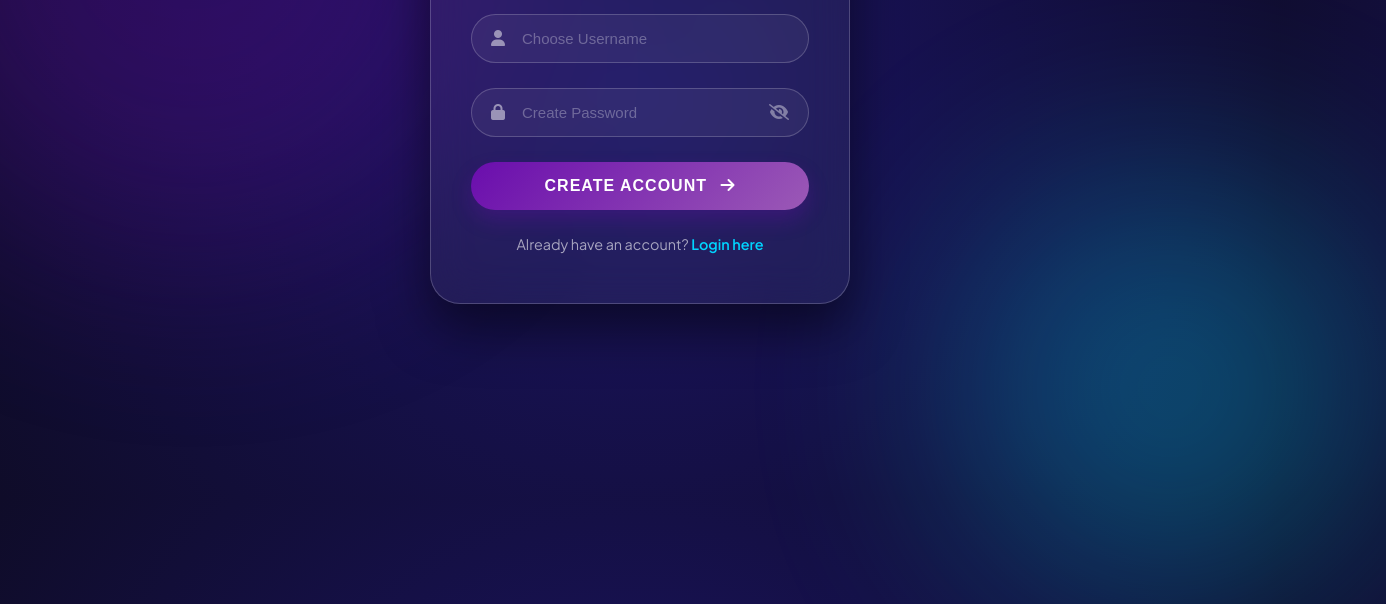
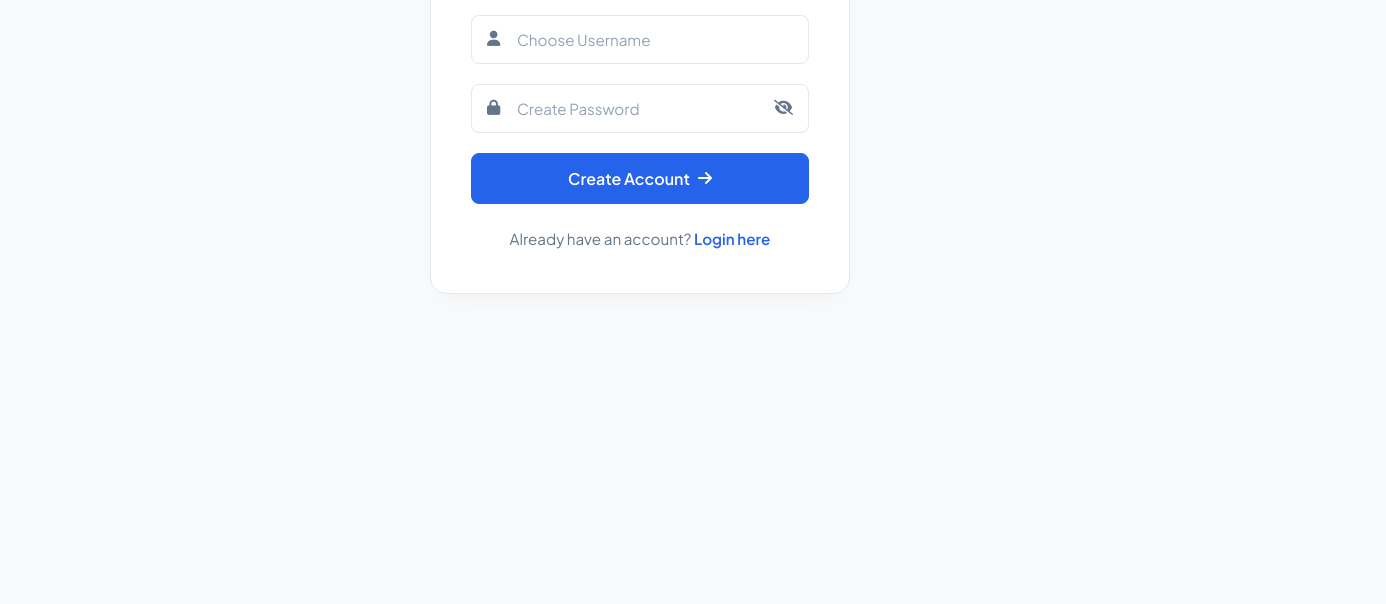
Before and after one commit to aabeethh/resume-builder-, a website: page Register.html in a window 1280 px wide. Shown: the part 302-906 px from the top of the page, 1386 px wide, since content can reach past the window. After the commit the page ends 800 px from the top, so only its background shows below. Drawn offline with Linux system fonts and the light colour scheme.

Commit message:
register done

```diff
--- a/Register.html
+++ b/Register.html
@@ -1,158 +1,206 @@
 <!DOCTYPE html>
 <html lang="en">
 <head>
-    <title>Register | ResumeElite</title>
+    <title>Register | Resume Builder</title>
     <meta charset="UTF-8">
     <meta name="viewport" content="width=device-width, initial-scale=1.0">
 
-    <link href="https://fonts.googleapis.com/css2?family=Plus+Jakarta+Sans:wght@400;600;700&display=swap" rel="stylesheet">
+    <link href="https://fonts.googleapis.com/css2?family=Plus+Jakarta+Sans:wght@400;500;600;700&display=swap" rel="stylesheet">
     <link rel="stylesheet" href="https://cdnjs.cloudflare.com/ajax/libs/font-awesome/6.4.0/css/all.min.css">
 
     <style>
+        /* --- MINIMAL THEME VARIABLES --- */
         :root {
-            --primary: #6a0dad;
-            --accent: #00d4ff;
-            --bg-dark: #0f0c29;
-            --glass: rgba(255, 255, 255, 0.1);
-            --border: rgba(255, 255, 255, 0.2);
-            --text: #ffffff;
-            --danger: #ff4757;
-            --success: #2ecc71;
+            --primary: #2563eb;       /* Royal Blue */
+            --primary-dark: #1e40af;
+            --text-main: #0f172a;     /* Dark Slate */
+            --text-light: #64748b;    /* Light Slate */
+            --bg-body: #f8fafc;       /* Light Gray Background */
+            --bg-card: #ffffff;       /* White Card Background */
+            --border: #e2e8f0;
+            --danger: #ef4444;
+            --success: #10b981;
+            --transition: all 0.2s ease;
         }
 
         * { margin: 0; padding: 0; box-sizing: border-box; }
 
         body {
             height: 100vh;
-            display: flex; justify-content: center; align-items: center;
+            display: flex;
+            justify-content: center;
+            align-items: center;
             font-family: 'Plus Jakarta Sans', sans-serif;
-            background: radial-gradient(circle at center, #1b1464 0%, #0f0c29 100%);
+            background-color: var(--bg-body);
+            color: var(--text-main);
             overflow: hidden;
-            position: relative;
+            padding: 20px;
         }
 
-        /* --- ANIMATED BACKGROUND --- */
-        .blob {
-            position: absolute; width: 600px; height: 600px;
-            background: var(--primary); border-radius: 50%;
-            filter: blur(100px); opacity: 0.3; z-index: -1;
-            animation: float 20s infinite alternate;
-        }
-        .blob-2 { background: var(--accent); width: 400px; height: 400px; bottom: -50px; right: -50px; animation-delay: -5s; }
+        /* --- REMOVED BLOBS FOR MINIMAL LOOK --- */
+        .blob { display: none; }
 
-        @keyframes float {
-            0% { transform: translate(0, 0) scale(1); }
-            100% { transform: translate(50px, 50px) scale(1.1); }
-        }
-
-        /* --- REGISTER CARD (3D TILT) --- */
+        /* --- REGISTER CARD (CLEAN, PROFESSIONAL & STATIC) --- */
         .register-container {
-            background: rgba(255, 255, 255, 0.05);
-            backdrop-filter: blur(20px);
-            -webkit-backdrop-filter: blur(20px);
-            padding: 50px 40px;
-            width: 420px;
-            border-radius: 30px;
-            box-shadow: 0 25px 50px rgba(0, 0, 0, 0.5);
+            background: var(--bg-card);
+            padding: 45px 40px;
+            width: 100%;
+            max-width: 420px;
+            border-radius: 16px;
+            box-shadow: 0 10px 30px -10px rgba(0, 0, 0, 0.05);
+            border: 1px solid var(--border);
             text-align: center;
-            border: 1px solid var(--border);
-            animation: slideUp 0.8s cubic-bezier(0.175, 0.885, 0.32, 1.275);
-            transform-style: preserve-3d;
-            perspective: 1000px;
-        }
-
-        @keyframes slideUp {
-            from { opacity: 0; transform: translateY(50px); }
-            to { opacity: 1; transform: translateY(0); }
         }
 
         h1 {
-            margin-bottom: 30px; font-size: 2rem; font-weight: 700; color: white;
-            text-shadow: 0 0 20px rgba(255,255,255,0.2);
+            margin-bottom: 30px;
+            font-size: 1.8rem;
+            font-weight: 700;
+            color: var(--text-main);
+            letter-spacing: -0.5px;
         }
 
         /* --- INPUT GROUPS --- */
-        .input-group { position: relative; margin-bottom: 25px; width: 100%; }
+        .input-group {
+            position: relative;
+            margin-bottom: 20px;
+            width: 100%;
+            text-align: left;
+        }
 
         .input-group i.main-icon {
-            position: absolute; left: 20px; top: 50%; transform: translateY(-50%);
-            color: rgba(255,255,255,0.5); transition: 0.3s;
+            position: absolute;
+            left: 16px;
+            top: 50%;
+            transform: translateY(-50%);
+            color: var(--text-light);
+            transition: var(--transition);
+            font-size: 0.95rem;
         }
 
         .input-group input {
-            width: 100%; padding: 15px 50px;
-            background: rgba(255,255,255,0.05);
+            width: 100%;
+            padding: 14px 16px 14px 45px;
+            background: var(--bg-card);
             border: 1px solid var(--border);
-            border-radius: 50px;
-            color: white; font-size: 15px; outline: none;
-            transition: 0.3s;
+            border-radius: 8px;
+            color: var(--text-main);
+            font-size: 0.95rem;
+            font-family: inherit;
+            outline: none;
+            transition: var(--transition);
         }
 
-        .input-group input::placeholder { color: rgba(255,255,255,0.3); }
+        .input-group input::placeholder { color: #94a3b8; }
 
         .input-group input:focus {
-            background: rgba(255,255,255,0.1);
-            border-color: var(--accent);
-            box-shadow: 0 0 15px rgba(0, 212, 255, 0.3);
+            border-color: var(--primary);
+            box-shadow: 0 0 0 3px rgba(37, 99, 235, 0.1);
         }
 
-        .input-group input:focus + i.main-icon { color: var(--accent); }
+        .input-group input:focus + i.main-icon { color: var(--primary); }
 
         /* --- EYE ICON --- */
         .toggle-password {
-            position: absolute; right: 20px; top: 50%; transform: translateY(-50%);
-            color: rgba(255,255,255,0.4); cursor: pointer; transition: 0.3s;
+            position: absolute;
+            right: 16px;
+            top: 50%;
+            transform: translateY(-50%);
+            color: var(--text-light);
+            cursor: pointer;
+            transition: var(--transition);
+            font-size: 0.95rem;
         }
-        .toggle-password:hover { color: white; }
+        .toggle-password:hover { color: var(--text-main); }
 
         /* --- PASSWORD STRENGTH --- */
         .validation-list {
-            text-align: left; background: rgba(0,0,0,0.2);
-            padding: 15px; border-radius: 12px; margin-bottom: 20px;
-            display: none; border: 1px solid var(--border);
+            text-align: left;
+            background: #f1f5f9;
+            padding: 15px;
+            border-radius: 8px;
+            margin-bottom: 20px;
+            display: none;
+            border: 1px solid var(--border);
         }
 
         .validation-item {
-            display: flex; align-items: center; margin-bottom: 5px;
-            color: rgba(255,255,255,0.5); font-size: 0.85rem; transition: 0.3s;
+            display: flex;
+            align-items: center;
+            margin-bottom: 8px;
+            color: var(--text-light);
+            font-size: 0.85rem;
+            transition: var(--transition);
+            font-weight: 500;
         }
         .validation-item:last-child { margin-bottom: 0; }
 
-        .validation-item i { margin-right: 10px; font-size: 12px; transition: 0.3s; }
+        .validation-item i {
+            margin-right: 10px;
+            font-size: 14px;
+            transition: var(--transition);
+        }
 
         .validation-item.valid { color: var(--success); }
-        .validation-item.valid i { transform: scale(1.2); }
+        .validation-item.valid i { transform: scale(1.1); }
 
         .validation-item.invalid { color: var(--danger); }
 
         /* --- BUTTON --- */
         button[type="submit"] {
-            width: 100%; padding: 15px;
-            background: linear-gradient(135deg, var(--primary), #9b59b6);
-            color: white; border: none; border-radius: 50px;
-            font-size: 16px; font-weight: 700; cursor: pointer;
-            transition: 0.3s; box-shadow: 0 10px 20px rgba(106, 13, 173, 0.3);
-            text-transform: uppercase; letter-spacing: 1px;
+            width: 100%;
+            padding: 14px;
+            background: var(--primary);
+            color: white;
+            border: 1px solid var(--primary);
+            border-radius: 8px;
+            font-size: 1rem;
+            font-weight: 600;
+            cursor: pointer;
+            transition: var(--transition);
+            font-family: inherit;
+            display: flex;
+            justify-content: center;
+            align-items: center;
         }
 
         button[type="submit"]:hover {
-            transform: translateY(-3px) scale(1.02);
-            box-shadow: 0 15px 30px rgba(106, 13, 173, 0.5);
-            filter: brightness(1.2);
+            background: var(--primary-dark);
+            border-color: var(--primary-dark);
+            transform: translateY(-2px);
+            box-shadow: 0 4px 12px rgba(37, 99, 235, 0.2);
         }
 
-        /* Shake Animation for Error */
+        /* Shake Animation for Error (Kept for functional UX feedback) */
         @keyframes shake {
             0%, 100% { transform: translateX(0); }
             25% { transform: translateX(-5px); }
             75% { transform: translateX(5px); }
         }
-        .shake { animation: shake 0.4s ease-in-out; border-color: var(--danger) !important; }
+        .shake {
+            animation: shake 0.4s ease-in-out;
+            border-color: var(--danger) !important;
+            box-shadow: 0 0 0 3px rgba(239, 68, 68, 0.1) !important;
+        }
 
         /* --- LINKS --- */
-        p { margin-top: 25px; font-size: 0.9rem; color: rgba(255,255,255,0.6); }
-        a { color: var(--accent); text-decoration: none; font-weight: 600; transition: 0.3s; }
-        a:hover { color: white; text-shadow: 0 0 10px var(--accent); }
+        p {
+            margin-top: 25px;
+            font-size: 0.95rem;
+            color: var(--text-light);
+        }
+
+        a {
+            color: var(--primary);
+            text-decoration: none;
+            font-weight: 600;
+            transition: var(--transition);
+        }
+
+        a:hover {
+            color: var(--primary-dark);
+            text-decoration: underline;
+        }
 
     </style>
 </head>
@@ -166,13 +214,13 @@
         <h1>Start Building</h1>
 
         <div class="input-group">
+            <input type="text" id="username" placeholder="Choose Username" required>
             <i class="fas fa-user main-icon"></i>
-            <input type="text" id="username" placeholder="Choose Username" required>
         </div>
 
         <div class="input-group">
+            <input type="password" id="password" placeholder="Create Password" required onkeyup="validatePassword()">
             <i class="fas fa-lock main-icon"></i>
-            <input type="password" id="password" placeholder="Create Password" required onkeyup="validatePassword()">
             <i class="fas fa-eye-slash toggle-password" id="togglePasswordIcon" onclick="togglePassword()"></i>
         </div>
 
@@ -199,15 +247,7 @@
     </form>
 
     <script>
-        // 1. Tilt Effect Logic
-        const card = document.querySelector('.register-container');
-        document.addEventListener('mousemove', (e) => {
-            const x = (window.innerWidth / 2 - e.clientX) / 25;
-            const y = (window.innerHeight / 2 - e.clientY) / 25;
-            card.style.transform = `rotateY(${x}deg) rotateX(${y}deg)`;
-        });
-
-        // 2. Toggle Password Visibility
+        // 1. Toggle Password Visibility
         function togglePassword() {
             const passwordField = document.getElementById("password");
             const toggleIcon = document.getElementById("togglePasswordIcon");
@@ -215,7 +255,7 @@
             if (passwordField.type === "password") {
                 passwordField.type = "text";
                 toggleIcon.classList.replace("fa-eye-slash", "fa-eye");
-                toggleIcon.style.color = "var(--accent)";
+                toggleIcon.style.color = "var(--primary)";
             } else {
                 passwordField.type = "password";
                 toggleIcon.classList.replace("fa-eye", "fa-eye-slash");
@@ -223,7 +263,7 @@
             }
         }
 
-        // 3. Password Strength Logic
+        // 2. Password Strength Logic
         function validatePassword() {
             const password = document.getElementById("password").value;
             const validationList = document.getElementById("validation-list");
@@ -254,7 +294,7 @@
             return allValid;
         }
 
-        // 4. Submit Registration
+        // 3. Submit Registration
         function register(event) {
             event.preventDefault();
             const button = document.getElementById('submitBtn');
@@ -267,8 +307,8 @@
             }
 
             const originalText = button.innerHTML;
-            button.innerHTML = '<i class="fas fa-spinner fa-spin"></i> Creating...';
-            button.style.opacity = '0.7';
+            button.innerHTML = '<i class="fas fa-spinner fa-spin" style="margin-right: 8px;"></i> Creating...';
+            button.style.opacity = '0.8';
             button.disabled = true;
 
             const username = document.getElementById("username").value;
@@ -294,7 +334,6 @@
                 button.style.opacity = '1';
                 button.disabled = false;
             });
-
         }
     </script>
 </body>
```
Lines whose indentation alone changed are shown as unchanged.
